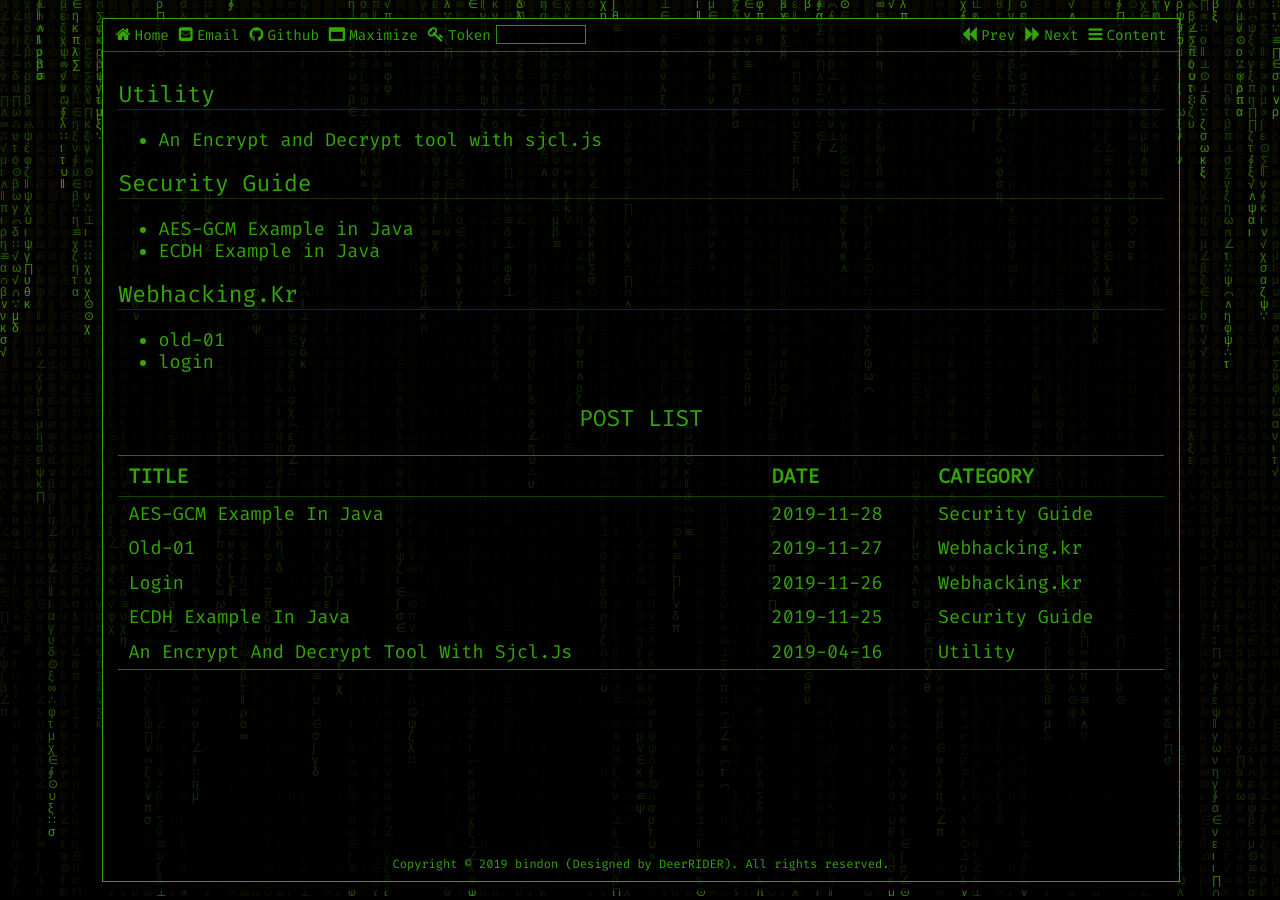
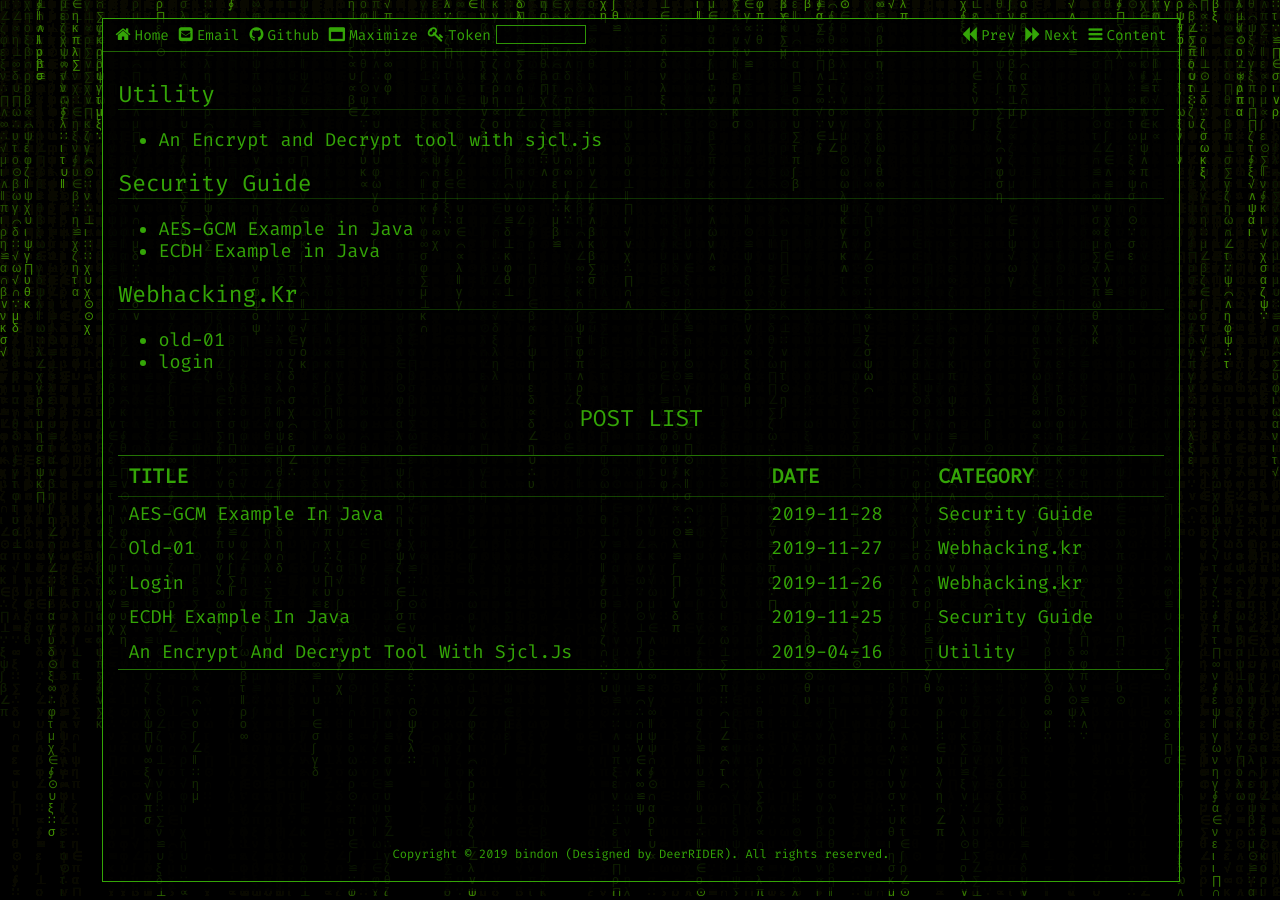
Before and after one commit to bindon/bindon.github.io, a Jekyll site: the page built from pages/index.html, in a window 1280 px wide. Built offline with Jekyll 4.4.1, drawn with Linux system fonts in a browser that asks for light colours.

Commit message:
Change css

```diff
--- a/_includes/footer.html
+++ b/_includes/footer.html
@@ -2,11 +2,8 @@
     <nav class="nav_bar">
         <ul>
             <li class="copyright">
-                Copyright © 2019
-                {% if site.statement %}
-                    {{ site.statement }}
-                {% endif %}
+                Copyright © 2019 {% if site.statement %}{{ site.statement | strip }}{% endif %}
             </li>
+        </ul>
     </nav>
-    </ul>
 </div>
--- a/assets/css/main.scss
+++ b/assets/css/main.scss
@@ -215,7 +215,7 @@
     .footer {
       height: auto;
       padding: 3% 0 1% 0;
-      margin: 10px 0 10px 0;
+      // margin: 10px 0 10px 0;
       position: relative;
       text-align: center;
       .nav_bar {
```
